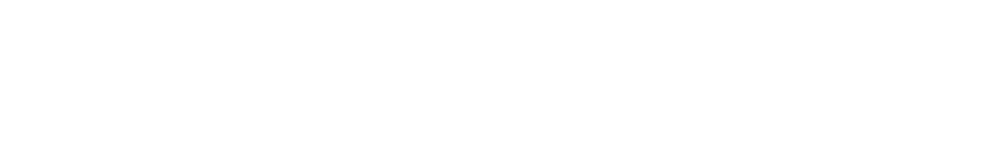
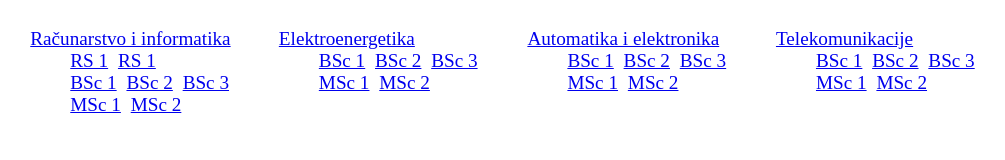
Before and after one commit to PetrovicArmin/aws-attendance-frontend, a plain HTML site: page html/predmet.html in a window 1280 px wide. Shown: the top 160 px of the page, without its empty margins (143-1148 px from the left). Drawn offline with Linux system fonts and the light colour scheme.

Commit message:
Napravljen i dizajniran menu (navigacija)

```diff
--- a/css/predmet.css
+++ b/css/predmet.css
@@ -0,0 +1,25 @@
+#meni {
+    margin: auto;
+    text-align: center;
+    position: fixed;
+    width: 100%;
+    font-size: larger;
+}
+
+.meni1 {
+    display: inline-block;
+    padding: 20px;
+    text-align: left;
+    vertical-align: top;
+}
+
+.meni2 {
+    list-style: none;
+    margin: 0px;
+}
+
+li {
+    display: inline;
+    padding-right: 5px;
+
+}
--- a/html/predmet.html
+++ b/html/predmet.html
@@ -8,6 +8,156 @@
     <link rel="stylesheet" href="../css/predmet.css">
 </head>
 <body>
+    <div id="meni">
+        <div class="meni1">
+            <span><a href="#">Računarstvo i informatika</a></span> <br>
+            <ul class="meni2">
+                <li><a href="#">RS 1</a></li>
+                <li><a href="#">RS 1</a></li>
+            </ul>
+            <ul class="meni2">
+                <li><a href="#">BSc 1</a></li>
+                <li><a href="#">BSc 2</a></li>
+                <li><a href="#">BSc 3</a></li>
+            </ul>
+            <ul class="meni2">
+                <li><a href="#">MSc 1</a></li>
+                <li><a href="#">MSc 2</a></li>
+            </ul>
+        </div>
+
+        <div class="meni1">
+            <span><a href="#">Elektroenergetika</a></span> <br>
+            <ul class="meni2">
+                <li><a href="#">BSc 1</a></li>
+                <li><a href="#">BSc 2</a></li>
+                <li><a href="#">BSc 3</a></li>
+            </ul>
+            <ul class="meni2">
+                <li><a href="#">MSc 1</a></li>
+                <li><a href="#">MSc 2</a></li>
+            </ul>
+        </div>
+
+        <div class="meni1">
+            <span><a href="#">Automatika i elektronika</a></span> <br>
+            <ul class="meni2">
+                <li><a href="#">BSc 1</a></li>
+                <li><a href="#">BSc 2</a></li>
+                <li><a href="#">BSc 3</a></li>
+            </ul>
+            <ul class="meni2">
+                <li><a href="#">MSc 1</a></li>
+                <li><a href="#">MSc 2</a></li>
+            </ul>
+        </div>
+
+        <div class="meni1">
+            <span><a href="#">Telekomunikacije</a></span> <br>
+            <ul class="meni2">
+                <li><a href="#">BSc 1</a></li>
+                <li><a href="#">BSc 2</a></li>
+                <li><a href="#">BSc 3</a></li>
+            </ul>
+            <ul class="meni2">
+                <li><a href="#">MSc 1</a></li>
+                <li><a href="#">MSc 2</a></li>
+            </ul>
+        </div>
+    </div>
+
+    <br>
+    <br>
+    <br>
+    <br>
+    <br>
+    <br>
+    <br>
+    <br>
+    <br>
+    <br>
+    <br>
+    <br>
+    <br>
+    <br>
+    <br>
+    <br>
+    <br>
+    <br>
+    <br>
+    <br>
+    <br>
+    <br>
+    <br>
+    <br>
+    <br>
+    <br>
+    <br>
+    <br>
+    <br>
+    <br>
+    <br>
+    <br>
+    <br>
+    <br>
+    <br><br>
+    <br>
+    <br>
+    <br>
+    <br>
+    <br>
+    <br>
+    <br>
+    <br>
+    <br>
+    <br>
+    <br>
+    <br>
+    <br>
+    <br>
+    <br>
+    <br>
+    <br>
+    <br>
+    <br>
+    <br><br>
+    <br>
+    <br>
+    <br>
+    <br>
+    <br>
+    <br><br>
+    <br>
+    <br>
+    <br>
+    <br>
+    <br>
+    <br>
+    <br>
+    <br>
+    <br>
+    <br>
+    <br>
+    <br>
+    <br><br>
+    <br>
+    <br>
+    <br>
+    <br>
+    <br>
+    <br><br>
+    <br>
+    <br>
+    <br>
+    <br>
+    <br>
+    <br>
+    armin
+
+
+
+
+
 
 </body>
 </html>
```
